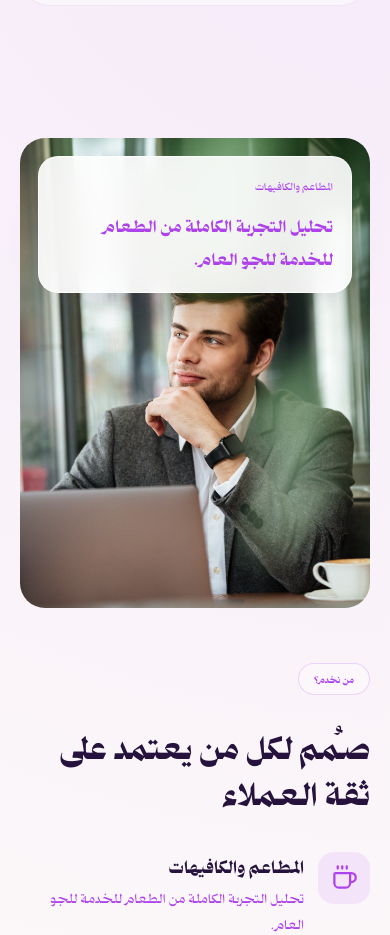
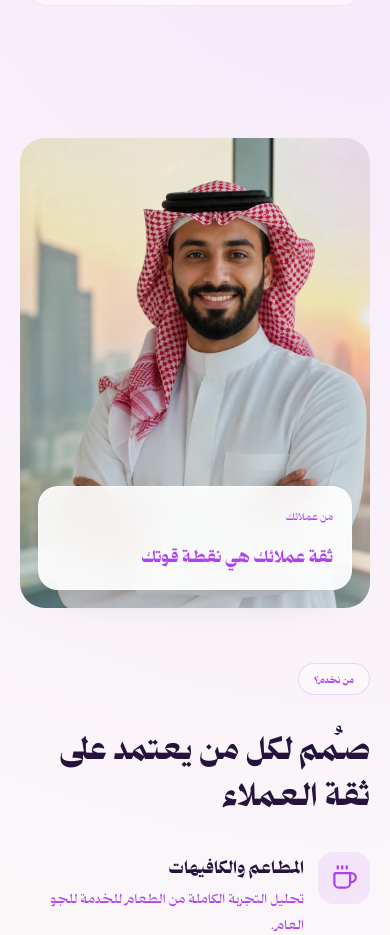
Before and after one commit to qrarS/qrar-landing, a React (Vite) app: page / in a window 390 px wide. Shown: the part 4760-5695 px from the top of the page. Built offline with nearby package versions, Linux system fonts and the light colour scheme; no server answers.

Commit message:
fix: align landing with current Figma design

```diff
--- a/src/content/landing.ts
+++ b/src/content/landing.ts
@@ -323,8 +323,8 @@ export const DEFAULT_LANDING_CONTENT: LandingPageContent = {
     eyebrow: bi('Who we serve', 'من نخدم؟'),
     title: bi('Built for everyone who relies on customer trust', 'صُمم لكل من يعتمد على ثقة العملاء'),
     body: bi('', ''),
-    imageUrl: '/assets/qrar-audience-photo.jpg',
-    imageAlt: bi('A business leader reviewing customer insight', 'قائد أعمال يراجع رؤى العملاء'),
+    imageUrl: '/assets/qrar-audience-figma.webp',
+    imageAlt: bi('A Saudi business leader representing customer trust', 'قائد أعمال سعودي يمثل ثقة العملاء'),
     items: [
       { id: 'restaurants', icon: 'coffee', title: bi('Restaurants and cafés', 'المطاعم والكافيهات'), body: bi('Analyze the complete dining experience, from food to atmosphere.', 'تحليل التجربة الكاملة من الطعام للخدمة للجو العام.') },
       { id: 'retail', icon: 'building-2', title: bi('Stores and retail chains', 'المحلات والسلاسل التجارية'), body: bi('Compare locations and discover why one branch performs better.', 'قارن فروعك واكتشف من يؤدي الأفضل ولماذا.') },
--- a/src/design-responsive.css
+++ b/src/design-responsive.css
@@ -1,43 +1,82 @@
 /*
- * Responsive contract for the approved 1920 px landing composition.
- * Desktop canvases scale proportionally; tablets and phones reflow without
- * inheriting the fixed dimensions used by the reference artwork.
+ * Responsive contract for the Figma 1920 px landing composition.
+ * Large desktop canvases preserve the reference proportions. Laptop, tablet,
+ * and phone widths use native layout so text and controls remain readable.
  */
 
 @media (min-width: 1181px) and (max-width: 1919px) {
   .design-page {
-    width: 1920px;
-    zoom: calc(100vw / 1920px);
+    width: 100%;
+    zoom: 1;
   }
 
-  .design-hero { min-height: 1000px; }
-  .design-hero-copy h1 { font-size: 108px; }
-  .design-hero-copy > p { font-size: 27px; }
-  .design-intro h2 { font-size: 88px; }
-  .design-features .design-intro h2 { font-size: 96px; }
-  .design-audience-copy h2,
-  .design-testimonial-copy h2 { font-size: 96px; }
-  .design-najd-inner h2,
-  .design-final-copy h2 { font-size: 90px; }
+  .design-features .design-intro h2 {
+    font-size: clamp(60px, 5vw, 96px);
+  }
 
-  .design-header-nav { gap: 28px; }
-  .design-header-logo img { width: 210px; }
+  .design-workflow-card {
+    min-height: clamp(340px, 21.36vw, 410px);
+    padding: clamp(31px, 1.82vw, 35px) clamp(32px, 1.98vw, 38px);
+  }
+
+  .design-workflow-card h3 {
+    font-size: clamp(46px, 3.34vw, 64px);
+  }
+
+  .design-workflow-card p {
+    font-size: clamp(20px, 1.25vw, 24px);
+  }
+
+  .design-feature-card {
+    min-height: clamp(300px, 17.46vw, 335px);
+  }
+
+  .design-audience-visual {
+    min-height: clamp(760px, 54.2vw, 1040px);
+  }
+
+  .design-audience-visual > img {
+    height: clamp(760px, 54.2vw, 1040px);
+  }
+
+  .design-audience-item h3 {
+    font-size: clamp(32px, 2.5vw, 42px);
+  }
+
+  .design-price-card {
+    min-height: clamp(700px, 42.2vw, 810px);
+    padding-inline: clamp(24px, 1.56vw, 30px);
+  }
+
+  .design-pricing-grid--extended .design-price-card {
+    min-height: clamp(560px, 36.5vw, 700px);
+  }
+
+  .design-header-nav {
+    min-height: 94px;
+    gap: clamp(16px, calc(3.75vw - 44px), 28px);
+  }
+
+  .design-header-logo img {
+    width: clamp(124px, calc(18.75vw - 150px), 210px);
+  }
 
   .design-header-links a,
   .design-header-links span {
-    padding: 10px 20px;
-    font-size: 20px;
+    padding-inline: clamp(14px, calc(1.875vw - 16px), 20px);
+    font-size: clamp(15px, calc(1.5625vw - 10px), 20px);
   }
 
   .design-language-button,
   .design-header-signin,
   .design-header-signup {
-    padding: 11px 20px;
-    font-size: 18px;
+    min-width: 0;
+    padding-inline: clamp(16px, calc(1.25vw - 4px), 20px);
+    font-size: clamp(15px, .9375vw, 18px);
   }
 
-  .design-header-signin { min-width: 154px; }
-  .design-header-signup { min-width: 134px; }
+  .design-header-signin { min-width: 130px; }
+  .design-header-signup { min-width: 118px; }
 }
 
 @media (min-width: 681px) and (max-width: 1180px) {
--- a/src/hooks/useLandingContent.ts
+++ b/src/hooks/useLandingContent.ts
@@ -23,8 +23,8 @@ export type LandingSource = 'published' | 'cache' | 'fallback' | 'preview';
 const CONSOLE_URL = (import.meta.env.VITE_QRAR_CONSOLE_URL || 'https://console.qrar.ai').replace(/\/$/, '');
 const CONTENT_ENDPOINT = import.meta.env.VITE_QRAR_CONTENT_ENDPOINT
   || 'https://ukskidcsercplsklvdar.supabase.co/functions/v1/public-landing';
-const CACHE_KEY = 'qrar-landing-home3-publication-v1';
-const LEGACY_CACHE_KEYS = ['qrar-landing-publication-v1'];
+const CACHE_KEY = 'qrar-landing-figma-publication-v1';
+const LEGACY_CACHE_KEYS = ['qrar-landing-publication-v1', 'qrar-landing-home3-publication-v1'];
 
 const fallback: PublishedLanding = {
   schemaVersion: LANDING_SCHEMA_VERSION,
--- a/src/pages/LandingPage.tsx
+++ b/src/pages/LandingPage.tsx
@@ -198,15 +198,18 @@ function Audience() {
   const { landing } = usePublishedLanding();
   const { pick } = useSiteLanguage();
   const section = landing.content.audience;
+  const imageUrl = ['/assets/qrar-audience-photo.jpg', '/assets/qrar-audience.png'].includes(section.imageUrl)
+    ? '/assets/qrar-audience-figma.webp'
+    : section.imageUrl;
 
   return (
     <section id="audience" className="design-section design-audience">
       <div className="site-container design-audience-grid">
         <div className="design-audience-visual">
-          <img src={section.imageUrl} alt={pick(section.imageAlt)} />
+          <img src={imageUrl} alt={pick(section.imageAlt)} />
           <div className="design-audience-note">
-            <span>{pick(section.items[0]?.title || { en: 'Positive review', ar: 'تقييم إيجابي' })}</span>
-            <strong>{pick(section.items[0]?.body || { en: 'Customer trust is growing', ar: 'ثقة عملائك هي نقطة قوتك' })}</strong>
+            <span>{pick({ en: 'From your customers', ar: 'من عملائك' })}</span>
+            <strong>{pick({ en: 'Customer trust is your advantage', ar: 'ثقة عملائك هي نقطة قوتك' })}</strong>
           </div>
         </div>
         <div className="design-audience-copy">
--- a/src/site.css
+++ b/src/site.css
@@ -493,8 +493,8 @@
 
   .design-audience-note {
     position: absolute;
-    inset-inline-end: 32px;
-    top: 35px;
+    inset-inline-start: 32px;
+    bottom: 35px;
     width: min(82%, 430px);
     padding: 23px 27px;
     border: 1px solid rgb(255 255 255 / 75%);
@@ -1633,7 +1633,8 @@
 
   .design-audience-note {
     inset-inline: 18px;
-    top: 18px;
+    top: auto;
+    bottom: 18px;
     width: auto;
     padding: 18px;
     border-radius: 20px;
```
Also changed, not shown: public/assets/qrar-audience-figma.webp (added).
